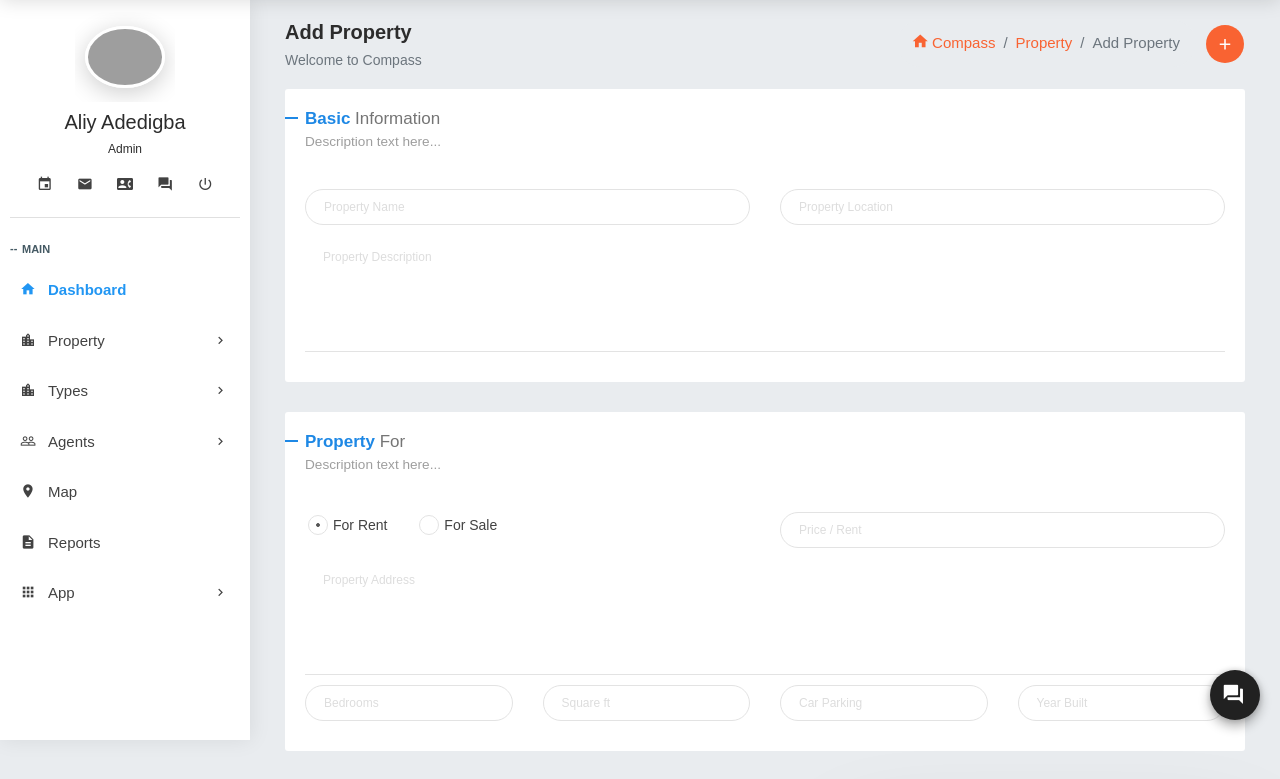
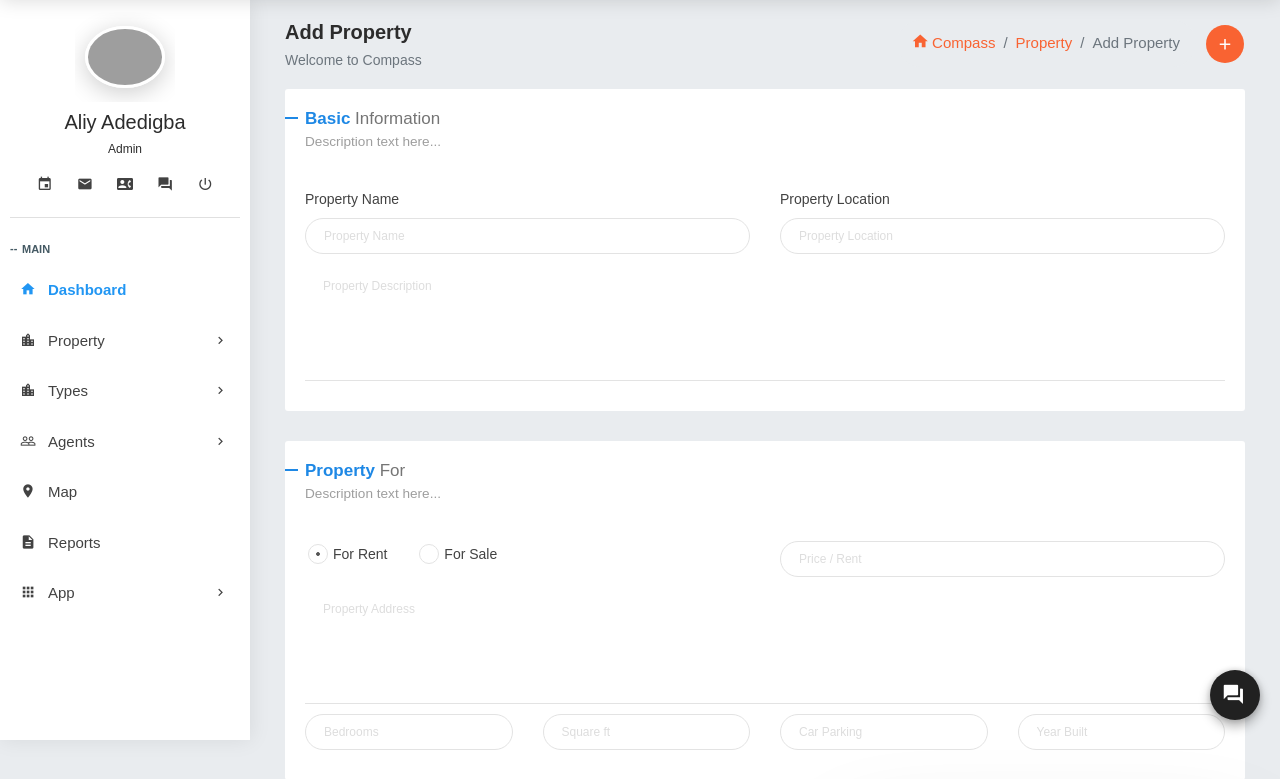
Before and after one commit to devaliy/rebricksweb, a PHP site: page /center/add-property?id=1 in a window 1280 px wide. Shown: the part 60-839 px from the top of the page. Run offline with PHP 8.4, Linux system fonts and the light colour scheme; data that the repository does not hold is empty; some libraries are stand-ins or nearby versions; some web fonts are replaced; grey boxes are pictures that could not be loaded.

```diff
--- a/add-property.php
+++ b/add-property.php
@@ -44,11 +44,13 @@ include('includes/sidebar.php');
                     <div class="row clearfix  ">
                             <div class="col-sm-6">
                                 <div class="form-group">
+                                    <label>Property Name</label>
                                     <input  required type="text" name="prop_name" class="form-control" placeholder="Property Name">
                                 </div>
                             </div>
                             <div class="col-sm-6">
                                 <div class="form-group">
+                                    <label>Property Location</label>
                                     <input  required type="text" name="prop_location" class="form-control" placeholder="Property Location">
                                 </div>
                             </div>
```
